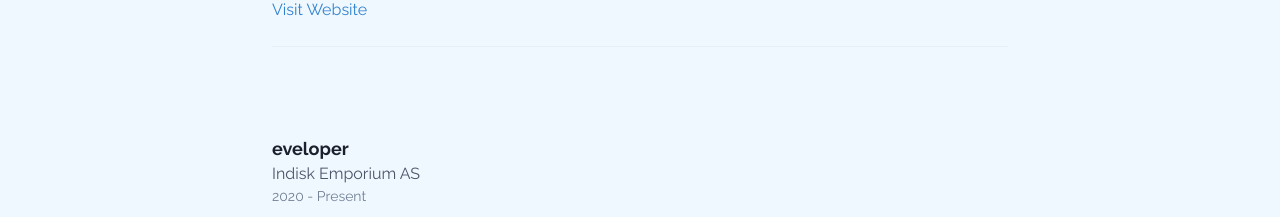
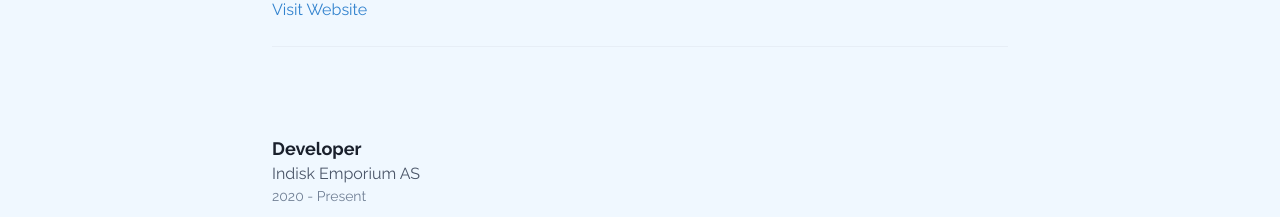
Before and after one commit to kavmal7/Online-CV, a React (Create React App) app: page / in a window 1280 px wide. Shown: the part 2160-2377 px from the top of the page. Built offline with nearby package versions, Linux system fonts and the light colour scheme.

Commit message:
Fixed typo

```diff
--- a/src/components/WorkExperience.js
+++ b/src/components/WorkExperience.js
@@ -12,7 +12,7 @@
     },
     {
         company: 'Indisk Emporium AS',
-        role: 'eveloper',
+        role: 'Developer',
         year: '2020 - Present',
         details: 'My responsibilities here consist of assisting in a lot of the computational side of the business. This includes the company\'s website and keeping up with all the new features and updates of Wix, a cloud-based web development service. Besides this, I also help manage the database of the products and services of the business, as well as data gathering and analysis (Data Science) for future planning.',
         companyUrl: 'https://www.indiske.com/'
```
